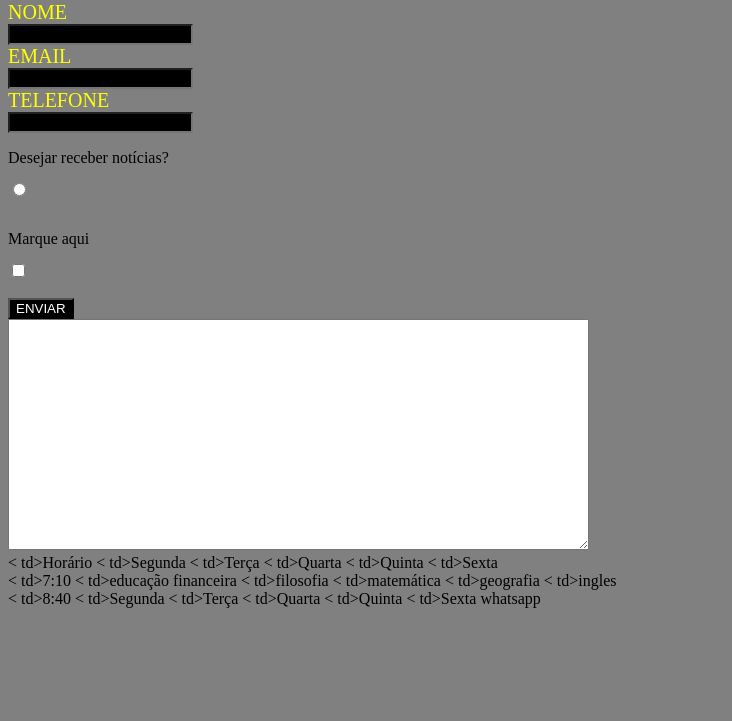
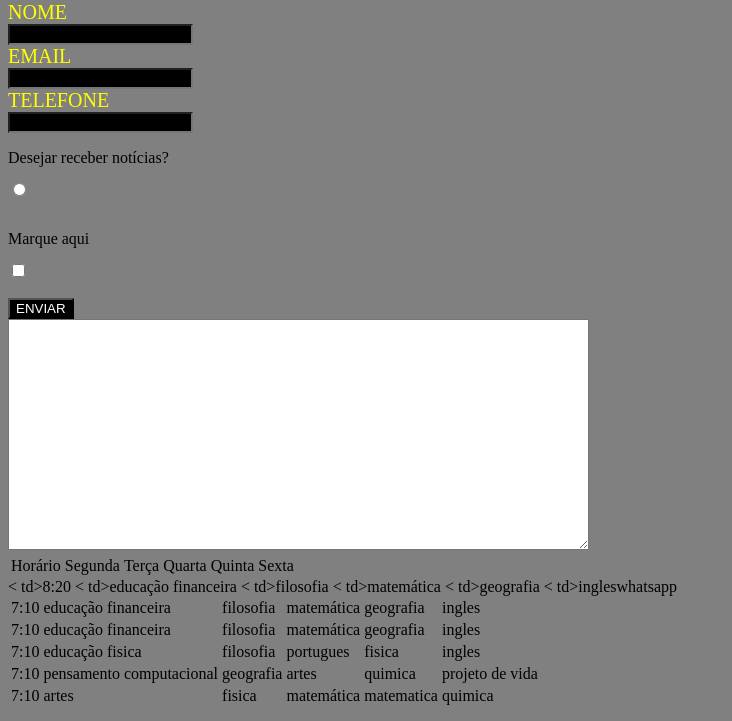
Before and after one commit to vitorhugocorreia/FORMULARIO-1, a plain HTML site: page index.html in a window 1280 px wide. Shown: the part 79-800 px from the top of the page, without its empty margins (0-732 px from the left). Drawn offline with Linux system fonts and the light colour scheme.

Commit message:
Update index.html

```diff
--- a/index.html
+++ b/index.html
@@ -69,17 +69,17 @@
 
 <tr>
 
-< td>Horário</td>
+<td>Horário</td>
 
-< td>Segunda</td>
+<td>Segunda</td>
 
-< td>Terça</td>
+<td>Terça</td>
 
-< td>Quarta</td>
+<td>Quarta</td>
 
-< td>Quinta</td>
+<td>Quinta</td>
 
-< td>Sexta</td>
+<td>Sexta</td>
 
 </tr>
 
@@ -87,8 +87,20 @@
 
 <tr>
 
-< td>7:10</td>
+<td>7:10</td>
 
+<td>educação financeira</td>
+
+<td>filosofia</td>
+
+<td>matemática</td>
+
+<td>geografia</td>
+
+<td>ingles</td>
+
+</tr>
+      < td>8:20</td>
 < td>educação financeira</td>
 
 < td>filosofia</td>
@@ -98,30 +110,66 @@
 < td>geografia</td>
 
 < td>ingles</td>
+    </tr>
+         <tr>
+
+<td>7:10</td>
+
+<td>educação financeira</td>
+
+<td>filosofia</td>
+
+<td>matemática</td>
+
+<td>geografia</td>
+
+<td>ingles</td>
+
+</tr><tr>
+
+<td>7:10</td>
+
+<td>educação fisica</td>
+
+<td>filosofia</td>
+
+<td>portugues</td>
+
+<td>fisica</td>
+
+<td>ingles</td>
+
+</tr><tr>
+
+<td>7:10</td>
+
+<td>pensamento computacional</td>
+
+<td>geografia</td>
+
+<td>artes</td>
+
+<td>quimica</td>
+
+<td>projeto de vida</td>
 
 </tr>
 
-</table>
+<tr>
 
-</table>
-      <tr>
- < td>8:40</td>
+<td>7:10</td>
 
-< td>Segunda</td>
+<td>artes</td>
 
-< td>Terça</td>
+<td>fisica</td>
 
-< td>Quarta</td>
+<td>matemática</td>
 
-< td>Quinta</td>
+<td>matematica</td>
 
-< td>Sexta</td>
+<td>quimica </td>
 
 </tr>
-
-
-
-
 </body>
 
 </html>                                                                                                                                                                                                                                                                                                                                <label for="caixa-watss">whatsapp</label>
```
